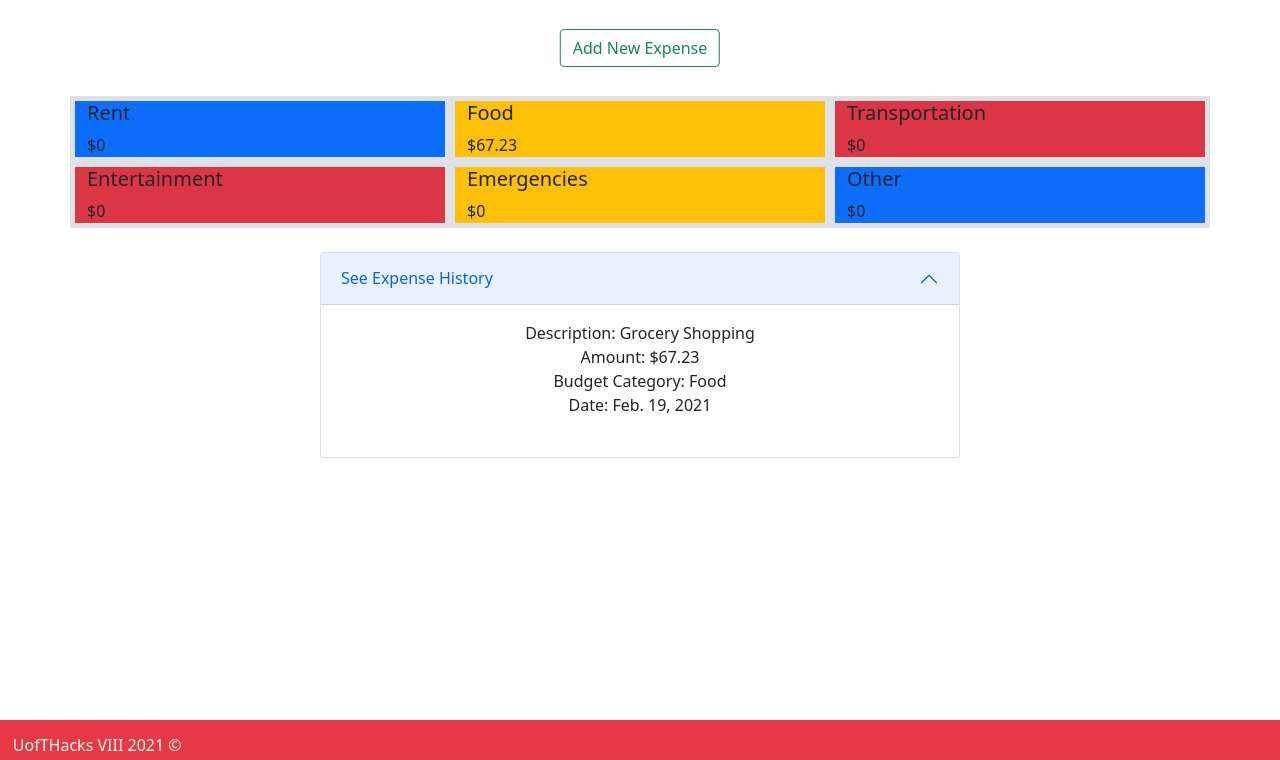
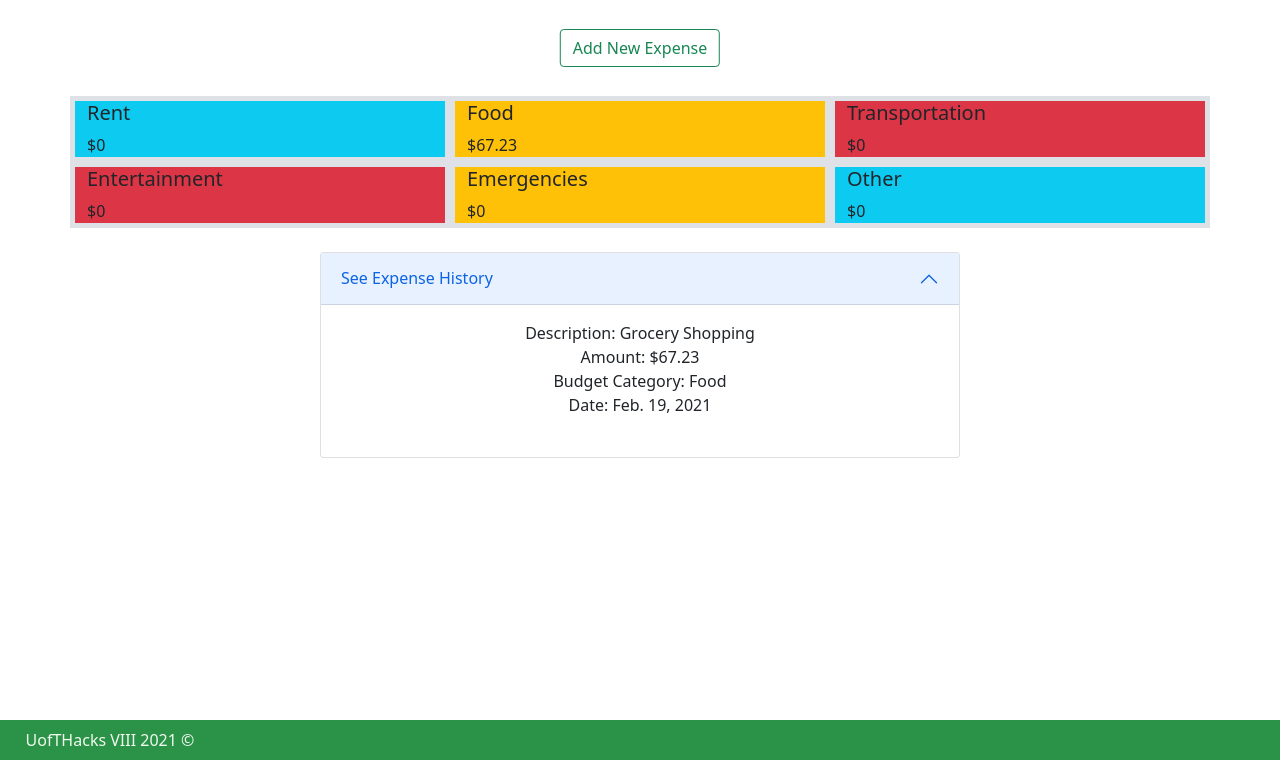
Before and after one commit to EngandDeveloper/uofthacks8, a Django app: page /expenses/dashboard/ in a window 1280 px wide. Shown: the part 40-800 px from the top of the page. Run offline with Django 3.2, Linux system fonts and the light colour scheme; data comes from the database, SQL or seed files in the repository; both versions use the stored data as it was after the commit.

Commit message:
small changes

```diff
--- a/finance/statics/css/base.css
+++ b/finance/statics/css/base.css
@@ -8,9 +8,9 @@ header {
 }
 
 footer {
-    background-color: #E63946;
+    background-color: #2B9348;
     color: #F1FAEE;
-    padding: 1%;
+    padding-left: 2%;
     position: absolute;
     bottom: 0;
     width: 100%;
--- a/finance/templates/expenses/dashboard.html
+++ b/finance/templates/expenses/dashboard.html
@@ -9,7 +9,7 @@
     <br>
     <div class="container">
         <div class="row">
-          <div class="col bg-primary border border-5">
+          <div class="col bg-info border border-5">
             <h5>Rent</h5>
             ${{budgets.0}}
           </div>
@@ -31,7 +31,7 @@
             <h5>Emergencies</h5>
             ${{budgets.4}}
           </div>
-          <div class="col bg-primary border border-5">
+          <div class="col bg-info border border-5">
             <h5>Other</h5>
             ${{budgets.5}}
           </div>
```
Also changed, not shown: finance/savings/views.py (+5 -2 lines), finance/templates/savings/index.html (+7 -7 lines), finance/db.sqlite3.
